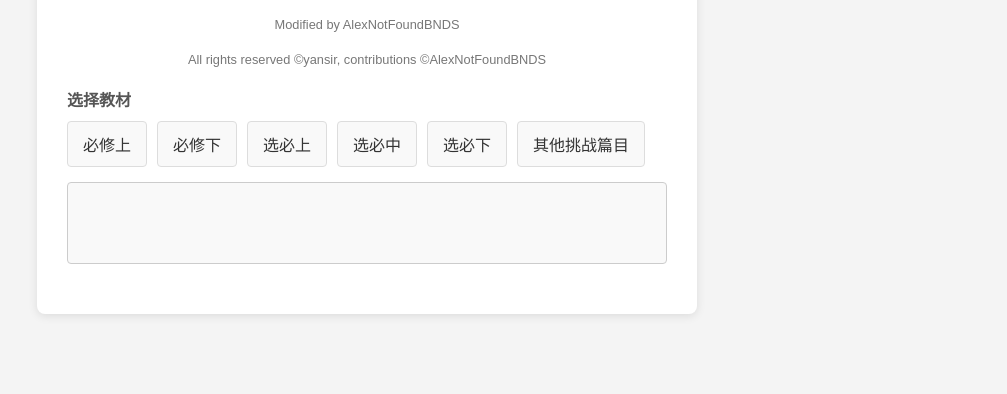
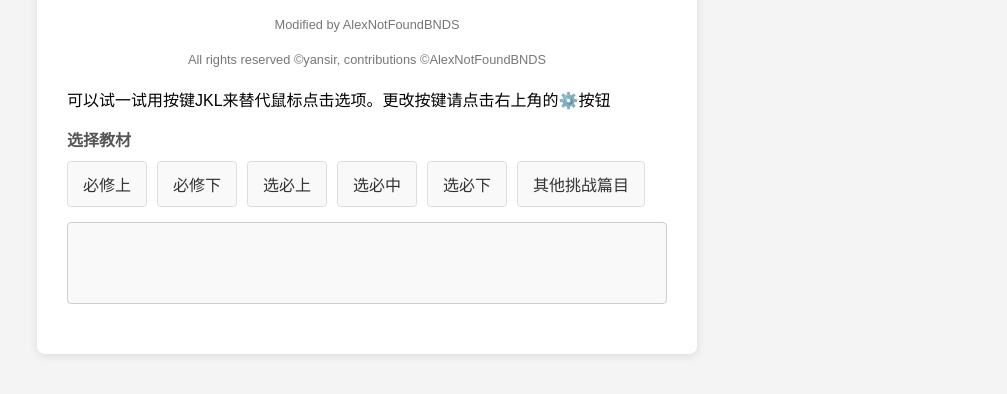
Before and after one commit to Alex-0577/memorizing, a plain HTML site: page index.html in a window 1280 px wide. Shown: the part 160-554 px from the top of the page, without its empty margins (273-1280 px from the left). Drawn offline with Linux system fonts and the light colour scheme.

Commit message:
Added instructions on button functions.
Added instructions on button functions.

```diff
--- a/index.html
+++ b/index.html
@@ -17,6 +17,10 @@
         <div class="developer-info">Developed by yansir with the assistance of AI</div>
         <div class="developer-info">Modified by AlexNotFoundBNDS</div>
         <div class="developer-info">All rights reserved  ©yansir, contributions  ©AlexNotFoundBNDS</div>
+
+        <div class="instructions">
+            <p>可以试一试用按键JKL来替代鼠标点击选项。更改按键请点击右上角的⚙️按钮</p>
+        </div>
 
         <label>选择教材</label>
         <div id="poem-categories">
```
Also changed, not shown: 1 other file.
